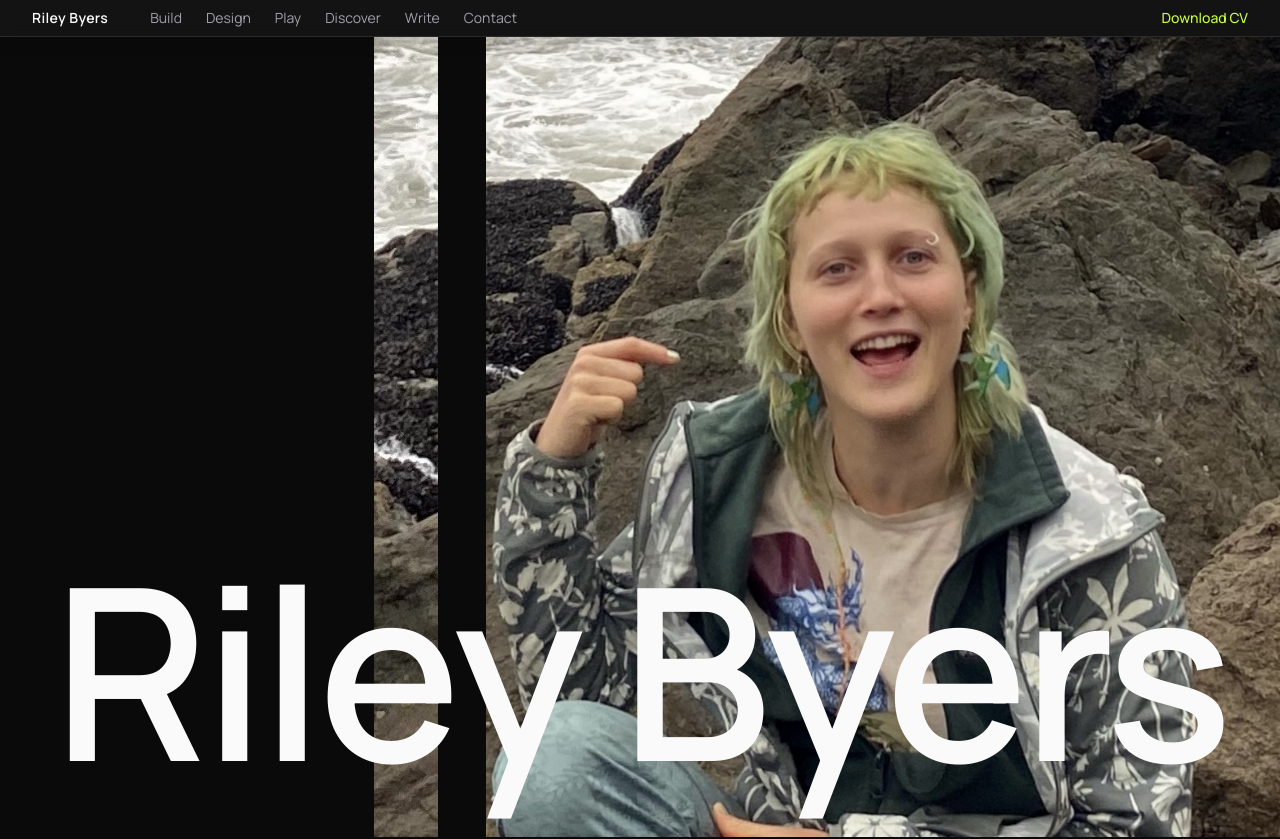
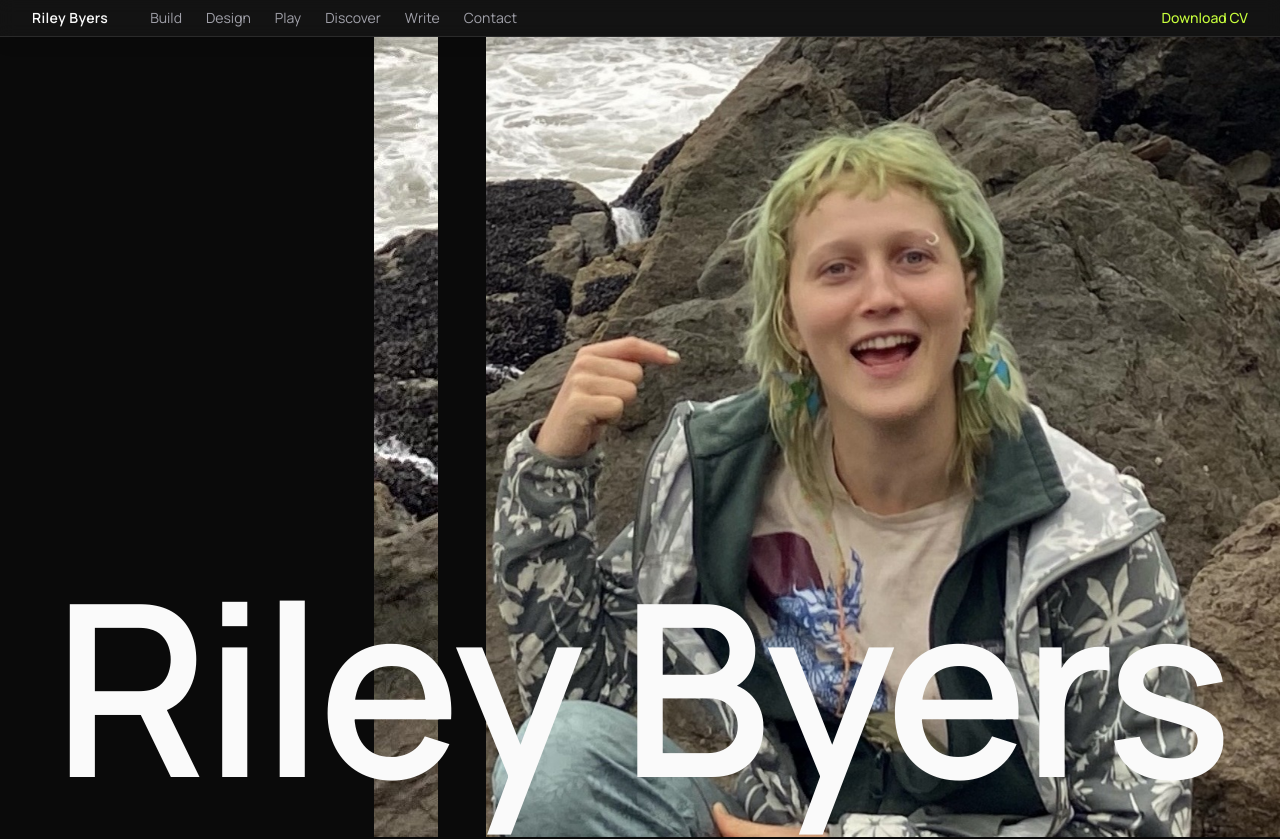
Before and after one commit to rileyb3/portfolio, a Next.js app: page / in a window 1280 px wide. Shown: the top 839 px of the page. Built offline with nearby package versions, Linux system fonts and the light colour scheme.

Commit message:
Nudge name lock position down another 2% (64% -> 66%)

```diff
--- a/src/components/Hero.tsx
+++ b/src/components/Hero.tsx
@@ -70,7 +70,7 @@ export default function Hero() {
         />
       </div>
 
-      {/* Name: wrapper's natural top is 64vh down the page — exactly
+      {/* Name: wrapper's natural top is 66vh down the page — exactly
           matching the lock threshold below, so the name is already at
           (essentially) its locked position from scroll=0, mostly visible
           on landing rather than requiring scroll to appear. Plain live
@@ -81,8 +81,8 @@ export default function Hero() {
           arriving around scroll≈28vh, then fully occludes it shortly
           after — same relative relationship as before, just carried a
           bit lower. */}
-      <div className="absolute inset-x-0 top-[64vh] z-10 h-[134vh]">
-        <h1 className="pointer-events-none sticky top-[64%] mx-auto w-fit whitespace-nowrap font-sans text-9xl font-semibold leading-none tracking-tight text-paper sm:text-[12rem] lg:text-[15rem]">
+      <div className="absolute inset-x-0 top-[66vh] z-10 h-[132vh]">
+        <h1 className="pointer-events-none sticky top-[66%] mx-auto w-fit whitespace-nowrap font-sans text-9xl font-semibold leading-none tracking-tight text-paper sm:text-[12rem] lg:text-[15rem]">
           {profile.name}
         </h1>
       </div>
```
